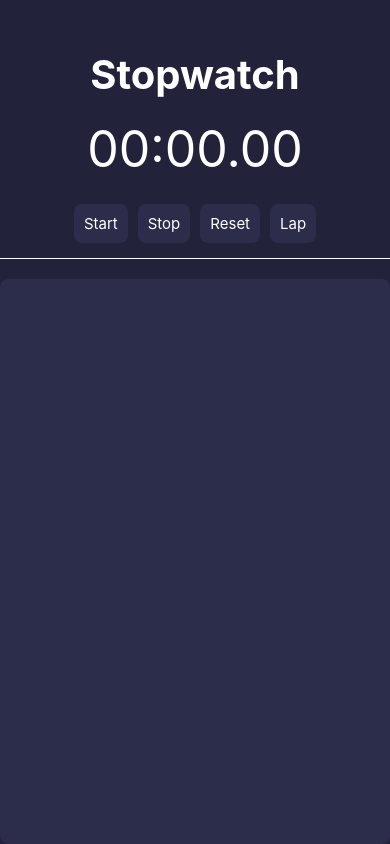
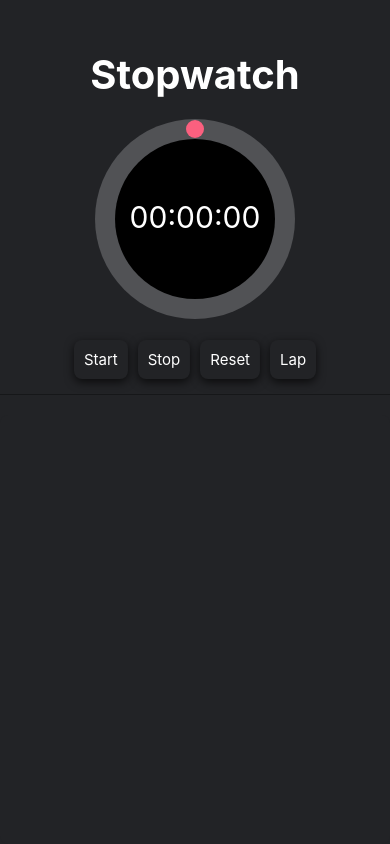
Before and after one commit to Shopify/eng-intern-assessment-react-native, a React Native app: screen / in a window 390 px wide. Built offline with nearby package versions, Linux system fonts and the light colour scheme; what @shopify/polaris would draw is missing.

Commit message:
feat: add clock feature and style buttons

```diff
--- a/App.tsx
+++ b/App.tsx
@@ -29,7 +29,7 @@ export default function App() {
 const styles = StyleSheet.create({
   container: {
     flex: 1,
-    backgroundColor: colors.primaryBackground,
+    backgroundColor: colors.primary,
     alignItems: 'center',
     justifyContent: 'center',
   },
--- a/config/colors.ts
+++ b/config/colors.ts
@@ -1,9 +1,8 @@
 export default {
-    primaryBackground: '#22223a',
-    secondary: '#2c2c4b',
+    primary: '#222326',
     white: 'white',
-    accentColor1: '#37595e',
-    accentColor2: '#00e5e3',
-    accentColor3: '#2aa4a2',
-    accentColor4: '#3b8483',
+    black: '#161719',
+    pink: '#fb607f',
+    green: '#006642',
+    red: '#812f51',
 };
--- a/package.json
+++ b/package.json
@@ -19,6 +19,7 @@
     "react": "18.2.0",
     "react-dom": "18.2.0",
     "react-native": "0.72.6",
+    "react-native-svg": "13.9.0",
     "react-native-web": "~0.19.6"
   },
   "devDependencies": {
--- /dev/null
+++ b/src/Clock.tsx
@@ -0,0 +1,59 @@
+import React, { useState, useEffect, useRef } from 'react';
+import { View } from 'react-native';
+import { Svg, Circle, Line, G } from 'react-native-svg';
+
+// Import the color configuration
+import colors from '../config/colors';
+
+interface ClockProps {
+  time: number;
+}
+
+const Clock: React.FC<ClockProps> = ({ time }) => {
+  const [rotation, setRotation] = useState(0);
+  const startTimeRef = useRef<number | null>(null);
+
+  useEffect(() => {
+    const updateRotation = () => {
+      if (startTimeRef.current !== null) {
+        const remainingRotation = (time / 60000) * 360;
+        setRotation(remainingRotation);
+      }
+      requestAnimationFrame(updateRotation);
+    };
+
+    startTimeRef.current = Date.now();
+    requestAnimationFrame(updateRotation);
+
+    return () => {
+      startTimeRef.current = null;
+    };
+  }, [time]);
+
+  return (
+    <View>
+      <Svg height="200" width="200">
+        <G>
+            <Circle
+                cx="100"
+                cy="100"
+                r="100"
+                stroke={colors.black}
+                strokeWidth="0"
+                fill={'#515255'}
+            />
+          <Circle cx="100" cy="100" r="80" fill="black" />
+        </G>
+        <Circle
+            cx="100"
+            cy="10"
+            r="9"
+            fill={colors.pink}
+            transform={`rotate(${rotation} 100 100)`}
+        />
+      </Svg>
+    </View>
+  );
+};
+
+export default Clock;
--- a/src/StopWatch.tsx
+++ b/src/StopWatch.tsx
@@ -3,6 +3,8 @@ import React, { useState, useEffect } from 'react';
 
 // Import the StopWatchButton component for controlling stopwatch actions
 import StopWatchButton from './StopWatchButton';
+// Import the Clock component
+import Clock from './Clock';
 // Import the color configuration
 import colors from '../config/colors';
 
@@ -69,13 +71,14 @@ export default function StopWatch() {
     const formattedSeconds = seconds.toString().padStart(2, '0');
     const formattedMilliseconds = millisecondsPart.toString().padStart(2, '0');
 
-    return `${formattedMinutes}:${formattedSeconds}.${formattedMilliseconds}`;
+    return `${formattedMinutes}:${formattedSeconds}:${formattedMilliseconds}`;
   };
 
 
   // Render the StopWatch component
   return (
     <View style={styles.container}>
+      <Clock time={time}/>
       <Text style={styles.text}>{formatTime(time)}</Text>
       <StopWatchButton
         onStart={startStopwatch}
@@ -93,8 +96,8 @@ export default function StopWatch() {
                 styles.lapText,
                 { color: 'white' },
                 // Apply color based on the lap time comparison
-                laps.length >= 3 && lap.elapsedTime === Math.min(...laps.map((lap) => lap.elapsedTime)) ? { color: 'green' } :
-                laps.length >= 3 && lap.elapsedTime === Math.max(...laps.map((lap) => lap.elapsedTime)) ? { color: 'red' } : null
+                laps.length >= 3 && lap.elapsedTime === Math.min(...laps.map((lap) => lap.elapsedTime)) ? { color: colors.green, fontWeight: 'bold' } :
+                laps.length >= 3 && lap.elapsedTime === Math.max(...laps.map((lap) => lap.elapsedTime)) ? { color: colors.red, fontWeight: 'bold'  } : null
               ]}
             >{`Lap ${laps.length - index}: ${formatTime(lap.elapsedTime)}`}</Text>
           ))}
@@ -115,7 +118,7 @@ const styles = StyleSheet.create({
   divider: {
     height: 1,
     marginTop: 10,
-    backgroundColor: colors.white,
+    backgroundColor: colors.black,
     width: '100%',
   },
   lapText: {
@@ -125,7 +128,7 @@ const styles = StyleSheet.create({
     textAlign: 'center'
   },
   scrollView: {
-    backgroundColor: colors.secondary,
+    backgroundColor: colors.primary,
     marginTop: 20,
     borderRadius: 8,
     width: '100%',
@@ -133,8 +136,9 @@ const styles = StyleSheet.create({
     display: 'flex',
   },
   text: {
-    fontSize: 50,
+    fontSize: 30,
     color: colors.white,
-    marginBottom: 20,
+    marginTop: -120,
+    marginBottom: 100,
   },
 });
--- a/src/StopWatchButton.tsx
+++ b/src/StopWatchButton.tsx
@@ -54,11 +54,15 @@ export default function StopWatchButton({
 
 const styles = StyleSheet.create({
   button: {
-    backgroundColor: colors.secondary,
+    backgroundColor: colors.primary,
     padding: 10,
     margin: 5,
     borderRadius: 8,
     alignItems: 'center',
+    shadowColor: 'black',
+    shadowOffset: { width: 0, height: 3 },
+    shadowOpacity: 0.7,
+    shadowRadius: 10,
   },
 
   buttonText: {
```
Also changed, not shown: 1 other file (tests, documents, lock files or other folders).
